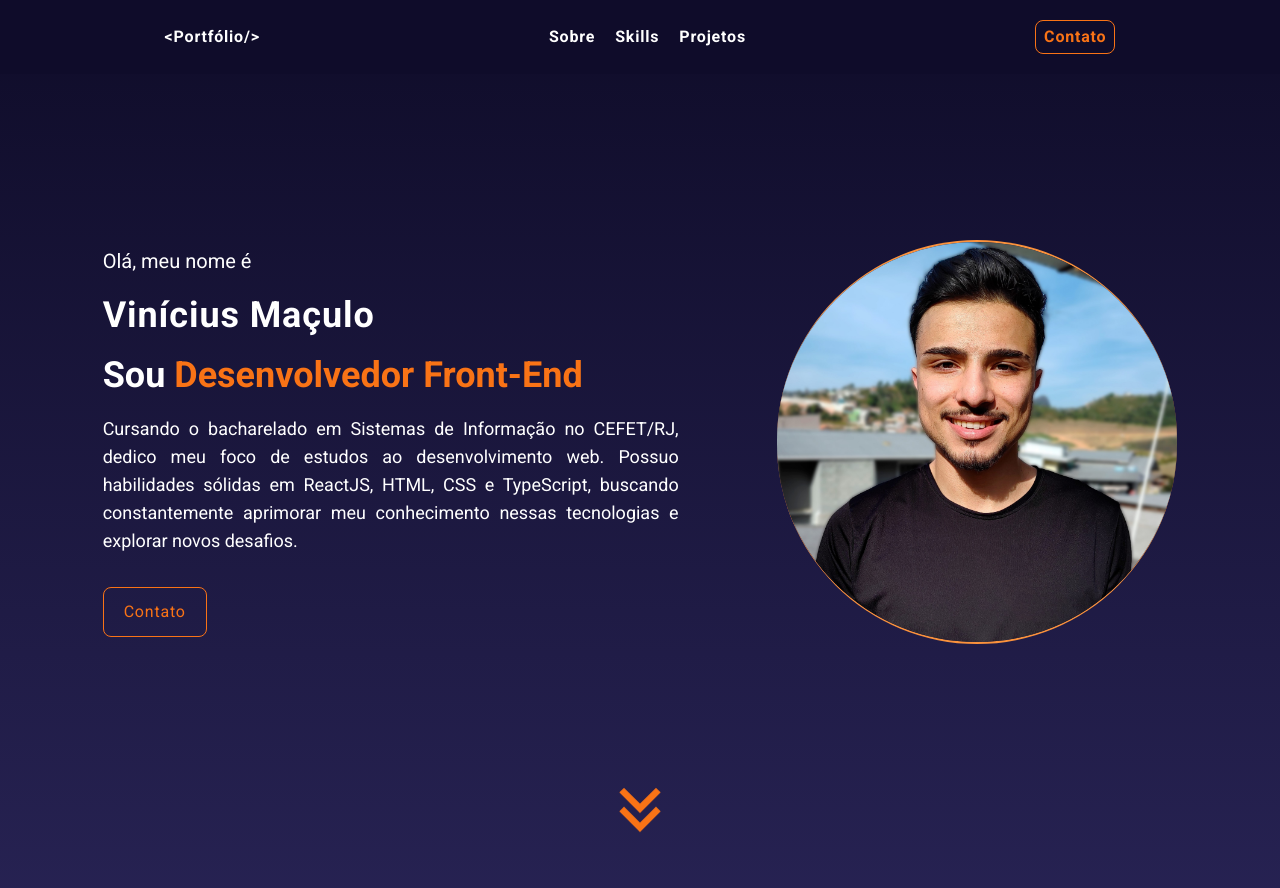
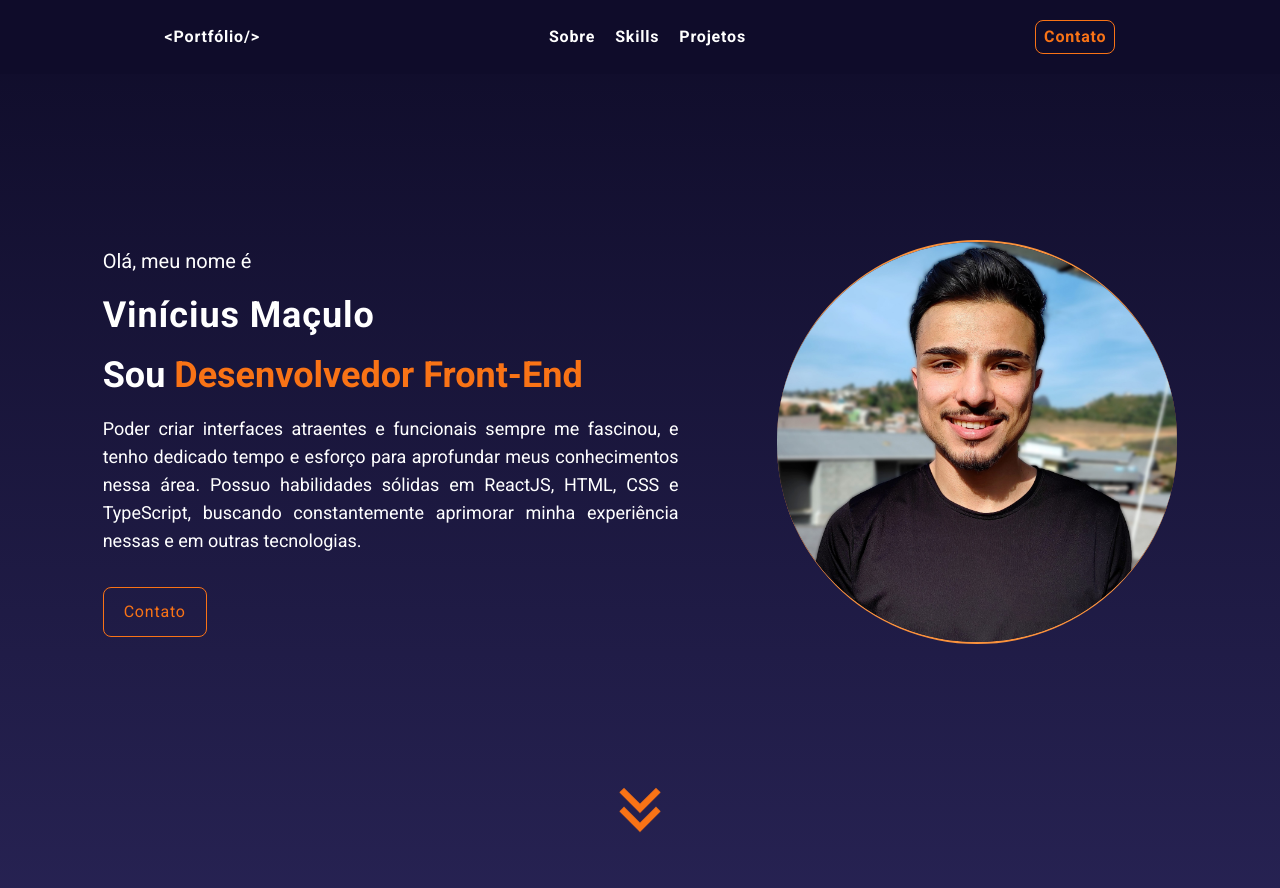
Before and after one commit to viniciusmaculo/Portfolio, a React (Vite) app: page / in a window 1280 px wide. Shown: the top 888 px of the page. Built offline with nearby package versions, Linux system fonts and the light colour scheme.

Commit message:
ajusta texto

```diff
--- a/src/components/about/index.tsx
+++ b/src/components/about/index.tsx
@@ -22,8 +22,8 @@ export function About() {
                 <h1 className='font-bold text-4xl mb-5 tracking-wide lg:text-3xl lg:mb-3'>Vinícius Maçulo</h1>
                 <h2 className='font-bold text-4xl mb-5 lg:text-2xl lg:mb-3'>Sou <span className='text-orange-500'>Desenvolvedor Front-End</span></h2>
                 <p className='max-w-xl text-lg mb-8'>
-                Cursando o bacharelado em Sistemas de Informação no CEFET/RJ, dedico meu foco de estudos ao desenvolvimento web.
-                Possuo habilidades sólidas em ReactJS, HTML, CSS e TypeScript, buscando constantemente aprimorar meu conhecimento nessas tecnologias e explorar novos desafios.
+                Poder criar interfaces atraentes e funcionais sempre me fascinou, e tenho dedicado tempo e esforço para aprofundar meus conhecimentos nessa área.
+                Possuo habilidades sólidas em ReactJS, HTML, CSS e TypeScript, buscando constantemente aprimorar minha experiência nessas e em outras tecnologias.
                 </p>
 
                 <a href='#contact'><button className="border rounded-lg py-3 px-5 hover:scale-105 hover:bg-[#fed7aa21] duration-500 tracking-wider text-orange-500 border-orange-500">Contato</button></a>
```
